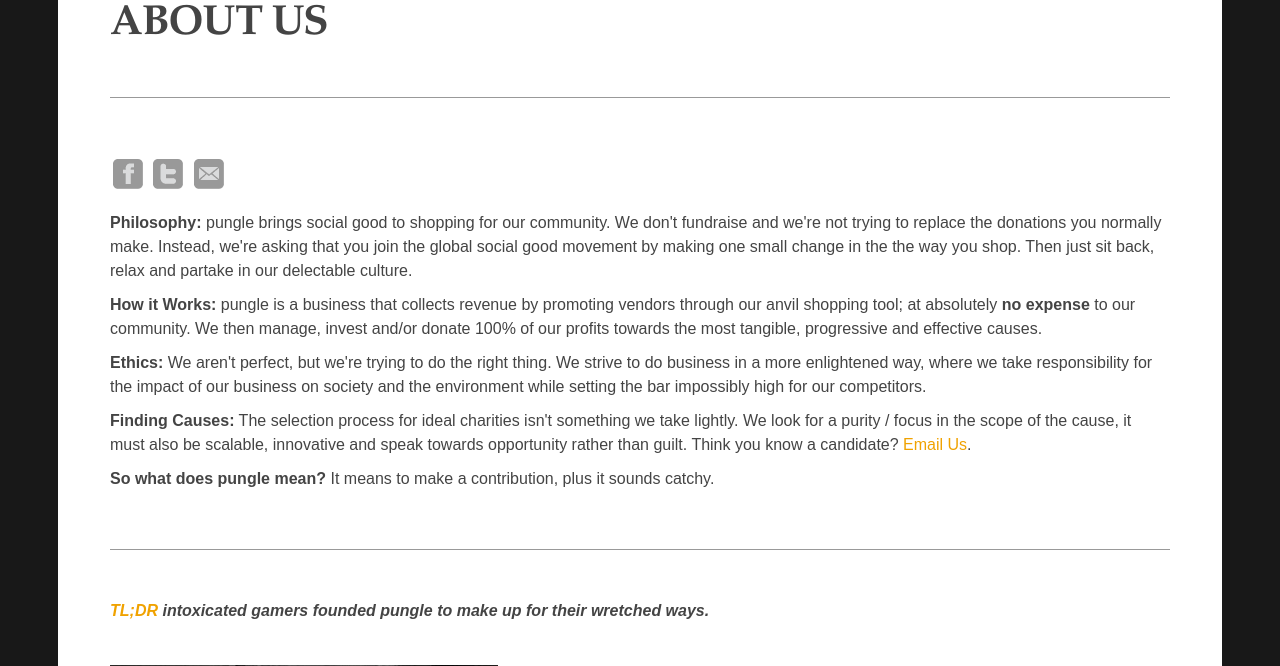
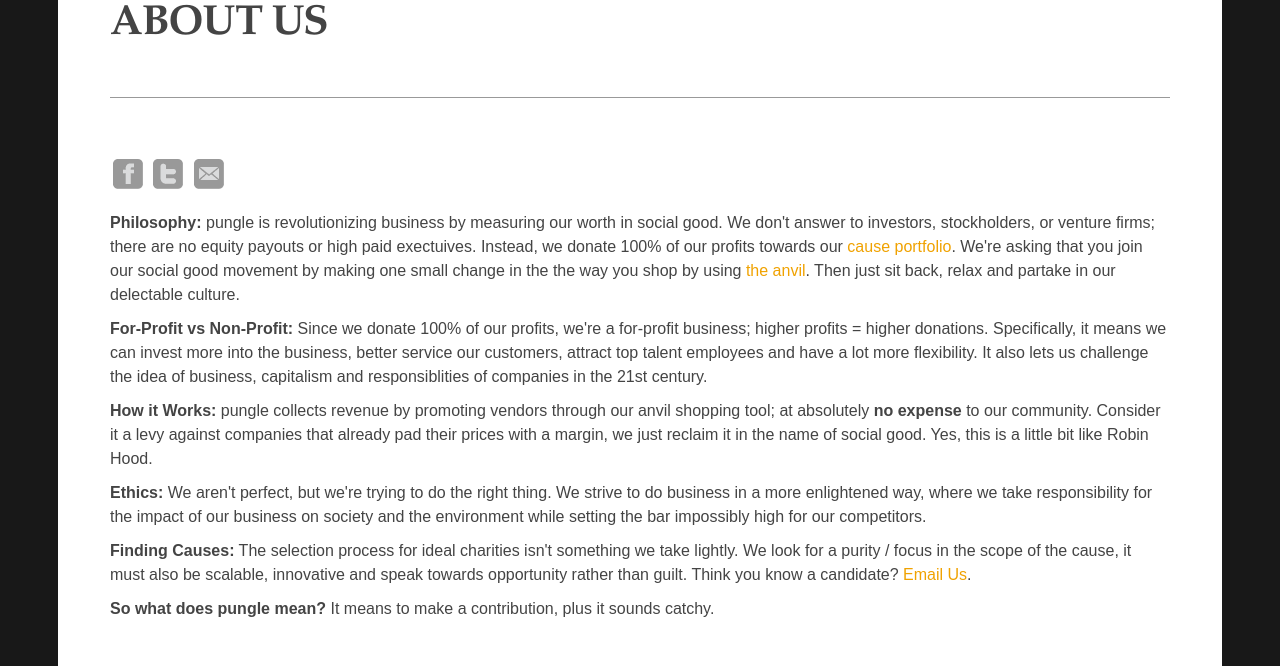
Before and after one commit to justinhammack/pungle-beta, a PHP site: page /about.php in a window 1280 px wide. Shown: the part 187-853 px from the top of the page. Run offline with PHP 8.4, Linux system fonts and the light colour scheme.

Commit message:
v3.265 - updated about page with more specific dialog

```diff
--- a/about.php
+++ b/about.php
@@ -45,8 +45,9 @@
           			<a class="twButtonBig" href="http://twitter.com/JustinHammack" target="_blank" title="Follow our founder on Twitter.">Twitter</a>
           			<a class="emButtonBig" href="mailto:contact@pungle.me" title="Email us!">Email</a>
           		</p>
-            	<p><strong>Philosophy:</strong> pungle brings social good to shopping for our community. We don't fundraise and we're not trying to replace the donations you normally make. Instead, we're asking that you join the global social good movement by making one small change in the the way you shop. Then just sit back, relax and partake in our delectable culture.</p>
-            	<p><strong>How it Works:</strong> pungle is a business that collects revenue by promoting vendors through our anvil shopping tool; at absolutely <strong>no expense</strong> to our community. We then manage, invest and/or donate 100% of our profits towards the most tangible, progressive and effective causes.</p>
+            	<p><strong>Philosophy:</strong> pungle is revolutionizing business by measuring our worth in social good. We don't answer to investors, stockholders, or venture firms; there are no equity payouts or high paid exectuives. Instead, we donate 100% of our profits towards our <a href="/social-good/cause-portfolio/" title="Check it out!">cause portfolio</a>. We're asking that you join our social good movement by making one small change in the the way you shop by using <a href="/anvil/" title="It start right here.">the anvil</a>. Then just sit back, relax and partake in our delectable culture.</p>
+            	<p><strong>For-Profit vs Non-Profit:</strong> Since we donate 100% of our profits, we're a for-profit business; higher profits = higher donations. Specifically, it means we can invest more into the business, better service our customers, attract top talent employees and have a lot more flexibility. It also lets us challenge the idea of business, capitalism and responsiblities of companies in the 21st century.</p>
+            	<p><strong>How it Works:</strong> pungle collects revenue by promoting vendors through our anvil shopping tool; at absolutely <strong>no expense</strong> to our community. Consider it a levy against companies that already pad their prices with a margin, we just reclaim it in the name of social good. Yes, this is a little bit like Robin Hood.<!-- Then we manage, invest and/or donate 100% of our profits towards the most tangible, progressive and effective causes. --></p>
             	<p><strong>Ethics:</strong> We aren't perfect, but we're trying to do the right thing. We strive to do business in a more enlightened way, where we take responsibility for the impact of our business on society and the environment while setting the bar impossibly high for our competitors.</p>
             	<p><strong>Finding Causes:</strong> The selection process for ideal charities isn't something we take lightly. We look for a purity / focus in the scope of the cause, it must also be scalable, innovative and speak towards opportunity rather than guilt. Think you know a candidate? <a href="mailto:contact@pungle.me">Email Us</a>.</p>
             	<p><strong>So what does pungle mean?</strong> It means to make a contribution, plus it sounds catchy.</p>
```
